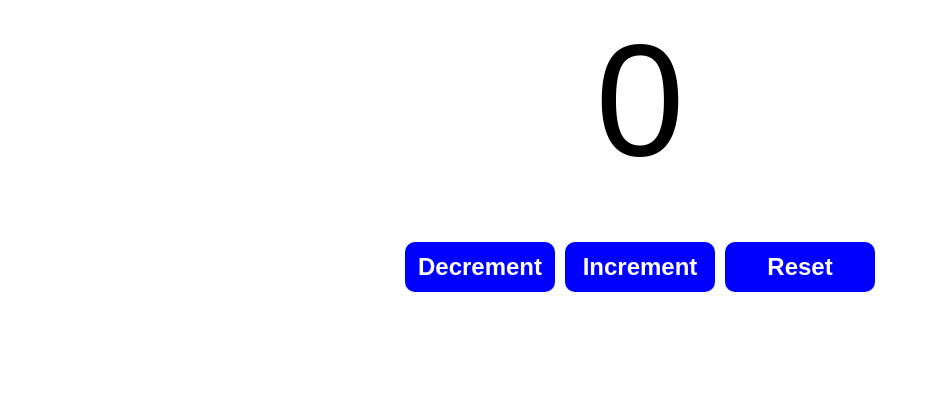
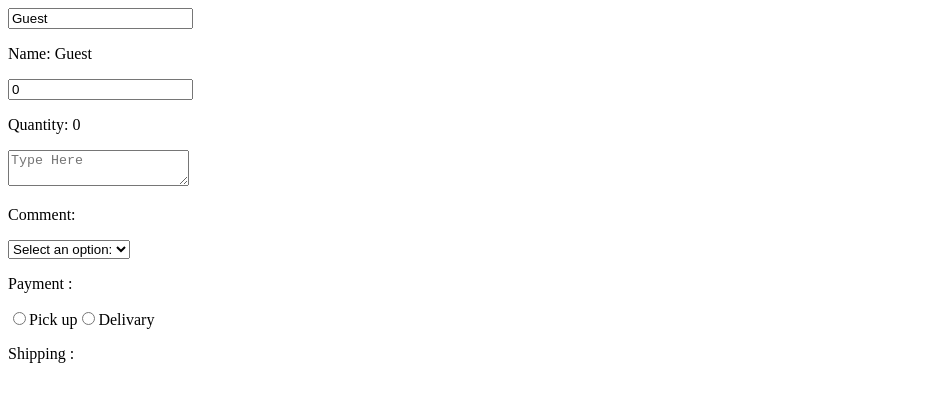
Before and after one commit to AnujAcharya2338/Learning_more_react, a React (Vite) app: page / in a window 1280 px wide. Shown: the top 402 px of the page, without its empty margins (0-930 px from the left). Built offline with nearby package versions, Linux system fonts and the light colour scheme.

Commit message:
onchange event handler

```diff
--- a/src/App.jsx
+++ b/src/App.jsx
@@ -1,10 +1,11 @@
 import React from "react";
 import Counter from "../Counter";
+import MyComponent from "./MyComponent";
 function App() {
 
 
   return(<>
-  <Counter></Counter>
+  <MyComponent></MyComponent>
   </>);
 }
 export default App;
--- /dev/null
+++ b/src/MyComponent.jsx
@@ -0,0 +1,82 @@
+import { func } from "prop-types";
+import React, { useState } from "react";
+
+function MyComponent() {
+  const [name, setName] = useState("Guest");
+
+  const [quantity, setQualtity] = useState(0);
+
+  const [comment, setComment] = useState("");
+
+  const [payment, setPayment] = useState("");
+
+  const [shipping, setShipping] = useState("");
+
+  function HandleQuantityChange(event) {
+    setQuantity(event.target.value);
+  }
+
+  function HandleNameChange(event) {
+    setName(event.target.value);
+  }
+
+  function HandleCommentChange(event) {
+    setComment(event.target.value);
+  }
+
+  function HandlePaymentChange(event) {
+    setPayment(event.target.value);
+  }
+
+  function HandleShippingChange(event) {
+    setShipping(event.target.value);
+  }
+
+  return (
+    <div>
+      <input value={name} onChange={HandleNameChange} type="text" />
+      <p>Name: {name}</p>
+
+      <input value={quantity} onChange={HandleQuantityChange} type="number" />
+      <p>Quantity: {quantity}</p>
+
+      <textarea
+        placeholder="Type Here"
+        value={comment}
+        onChange={HandleCommentChange}
+        type="text"
+      />
+      <p>Comment: {comment}</p>
+
+      <select value={payment} onChange={HandlePaymentChange}>
+        <option value="">Select an option:</option>
+        <option value="Visa">Visa</option>
+        <option value="Mastercard">Mastercard</option>
+        <option value="Giftcard">Giftcard</option>
+      </select>
+      <p>Payment : {payment}</p>
+
+      <label htmlFor="">
+        <input
+          type="radio"
+          value="Pick Up"
+          checked={shipping === "Pick Up"}
+          onChange={HandleShippingChange}
+        />
+        Pick up
+      </label>
+      <label htmlFor="">
+        <input
+          type="radio"
+          value="Delivary"
+          checked={shipping === "Delivary"}
+          onChange={HandleShippingChange}
+        />
+        Delivary
+      </label>
+      <p>Shipping : {shipping}</p>
+    </div>
+  );
+}
+
+export default MyComponent;
--- a/src/index.css
+++ b/src/index.css
@@ -81,7 +81,7 @@
   cursor: pointer;
 } */
 
-.counter-container{
+/* .counter-container{
   text-align: center;
   font-family: sans-serif;
 
@@ -109,4 +109,4 @@
 }
 .counter-button:hover{
   background-color: blueviolet;
-}
+} */
```
